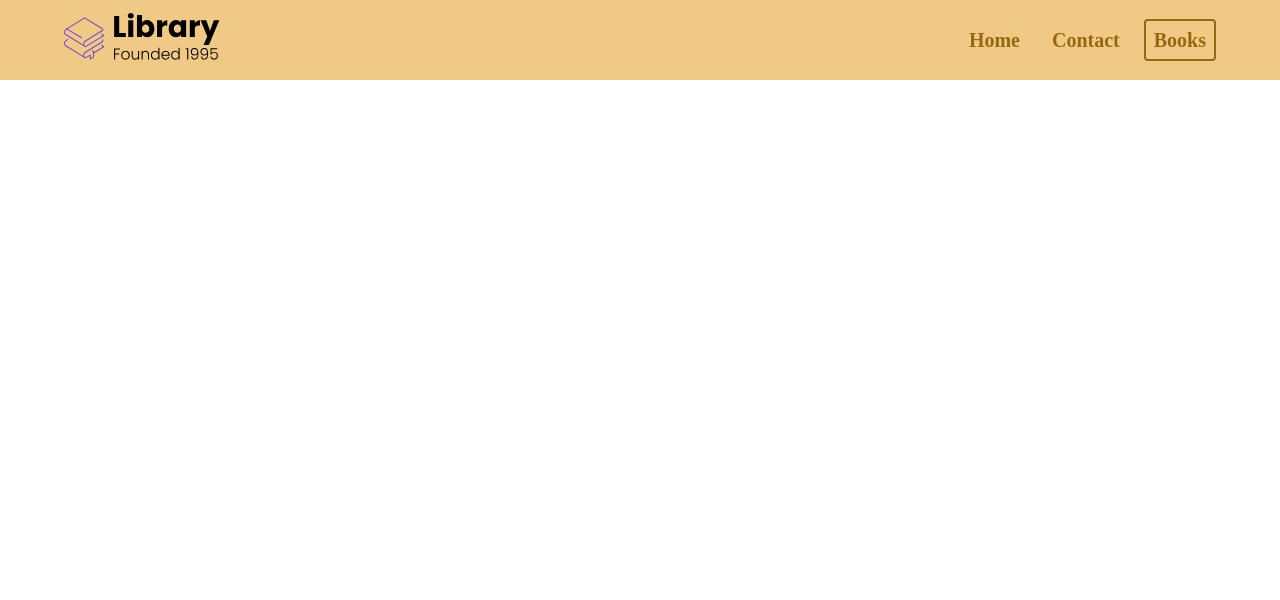
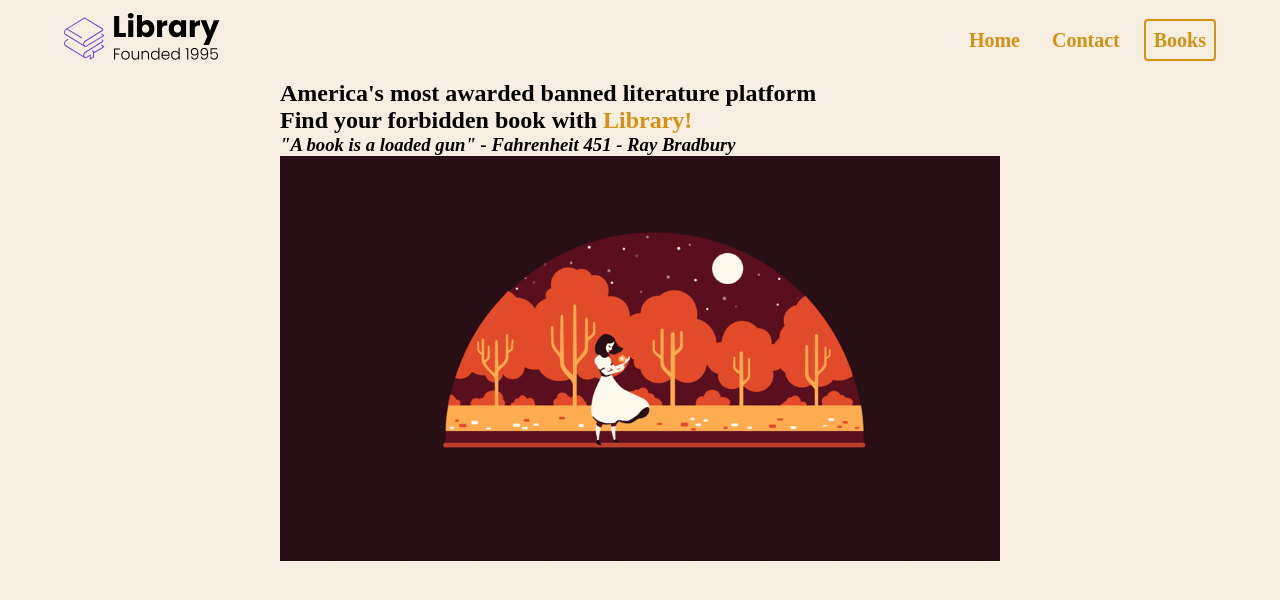
Before and after one commit to codingmster1/e-com-site, a plain HTML site: page index.html in a window 1280 px wide. Drawn offline with Linux system fonts and the light colour scheme; a web font is replaced by a local one.

Commit message:
center header and added h3

```diff
--- a/index.html
+++ b/index.html
@@ -24,6 +24,16 @@
         </nav>
         <header>
 
+            <div class="header__container">
+                <div class="header__description">
+                    <h1>America's most awarded banned literature platform</h1>
+                    <h2>Find your forbidden book with <span class="orange">Library!</span></h2>
+                    <h3><em>"A book is a loaded gun" - Fahrenheit 451 - Ray Bradbury</em></h3>
+                </div>
+                <figure>
+                    <img src="./assets/f451.gif">
+                </figure>
+            </div>
         </header>
     </section>
 
--- a/styles.css
+++ b/styles.css
@@ -12,6 +12,11 @@ nav
     display: flex;
 }
 
+img
+{
+    width: 100%;
+}
+
 .nav__container
 {
     align-items: center;
@@ -21,6 +26,11 @@ nav
     justify-content: space-between;
     margin: 0 auto;
     padding: 0 24px;
+}
+
+.orange
+{
+    color: rgb(212, 146, 21);
 }
 
 .logo
@@ -43,7 +53,7 @@ li
     margin-left: 16px;
     text-decoration: none;
     font-size: 20px;
-    color: rgb(151, 104, 16);
+    color: rgb(212, 146, 21);
     font-weight: bold;
     padding: 8px;
 
@@ -56,7 +66,7 @@ li
 
 .nav__link--primary
 {
-    border: 2px solid rgb(151, 104, 16);
+    border: 2px solid rgb(212, 146, 21);
     border-radius: 4px;
 }
 
@@ -67,5 +77,20 @@ li
 
 #landing
 {
-    background-color:rgb(240, 202, 133);
+    background-color:rgb(245, 238, 225);
 }
+
+header
+{
+    height: calc(100vh - 80px);
+}
+
+.header__container
+{
+    width: 100%;
+    max-width: 720px;
+    margin: 0 auto;
+    height: 100%;
+    display: flex;
+    flex-direction: column;
+}
```
